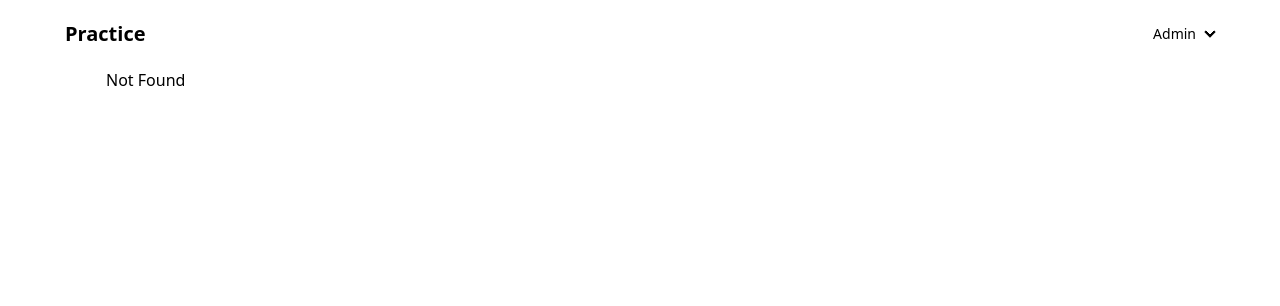
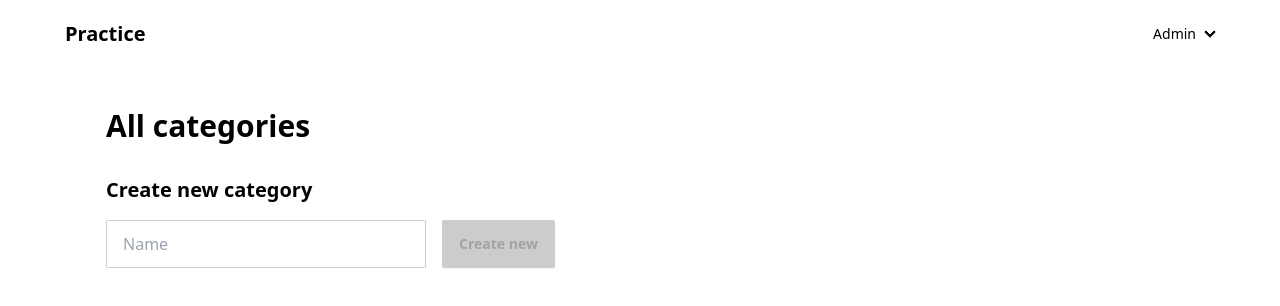
Before and after one commit to arentalb/supermarket-front, a React app: page /admin/category in a window 1280 px wide. Before the commit this address had no page. Shown: the top 306 px of the page. Built offline with nearby package versions, Linux system fonts and the light colour scheme; no server answers; sample sign-in values are in the browser's storage; the HTML template or start-up script is replaced by a standard one.

Commit message:
Implement the category page and all of it is functionalities

```diff
--- a/src/App.jsx
+++ b/src/App.jsx
@@ -7,6 +7,7 @@ import { ProfilePage } from "./pages/user/ProfilePage.jsx";
 import { ProtectedRoute } from "./components/ProtectedRoute.jsx";
 import { AdminRoute } from "./pages/admin/AdminRoute.jsx";
 import { UsersPage } from "./pages/admin/UsersPage.jsx";
+import { CategoryPage } from "./pages/admin/CategoryPage.jsx";
 
 function App() {
   return (
@@ -23,6 +24,7 @@ function App() {
 
           <Route path={"/admin"} element={<AdminRoute />}>
             <Route path="users" element={<UsersPage />} />
+            <Route path="category" element={<CategoryPage />} />
           </Route>
           <Route path="*" element={<p>Not Found</p>} />
         </Route>
--- /dev/null
+++ b/src/components/CategoryList.jsx
@@ -0,0 +1,157 @@
+import {
+  useCreateCategoryMutation,
+  useDeleteCategoryMutation,
+  useGetCategoriesQuery,
+  useUpdateCategoryMutation,
+} from "../redux/api/categoryApiAlice.js";
+import { useState } from "react";
+import { toast } from "react-toastify";
+
+export function CategoryList() {
+  const { data, isLoading: fetching } = useGetCategoriesQuery();
+  const [createCategory, { isLoading: creating }] = useCreateCategoryMutation();
+  const [updateCategory, { isLoading: updating }] = useUpdateCategoryMutation();
+  const [deleteCategory, { isLoading: deleting }] = useDeleteCategoryMutation();
+
+  const categories = data ? data.data : [];
+
+  const [categoryName, setCategoryName] = useState("");
+  const [selectedCategory, setSelectedCategory] = useState({
+    _id: null,
+    name: "",
+  });
+
+  async function createHandler() {
+    try {
+      await createCategory({ name: categoryName }).unwrap();
+      setCategoryName("");
+    } catch (error) {
+      toast.error(error?.data?.message || error.message);
+      setCategoryName("");
+    }
+  }
+
+  async function updateHandler() {
+    try {
+      await updateCategory({
+        id: selectedCategory._id,
+        name: selectedCategory.name,
+      }).unwrap();
+      setSelectedCategory({
+        _id: null,
+        name: "",
+      });
+    } catch (error) {
+      toast.error(error?.data?.message || error.message);
+      setSelectedCategory({
+        _id: null,
+        name: "",
+      });
+    }
+  }
+
+  async function deleteHandler(id) {
+    try {
+      await deleteCategory(id).unwrap();
+      setSelectedCategory({
+        _id: null,
+        name: "",
+      });
+    } catch (error) {
+      toast.error(error?.data?.message || error.message);
+      setSelectedCategory({
+        _id: null,
+        name: "",
+      });
+    }
+  }
+
+  function selectCategoryHandler(targetCategory) {
+    if (targetCategory.name === selectedCategory.name) {
+      setSelectedCategory({
+        _id: null,
+        name: "",
+      });
+    } else {
+      setSelectedCategory(targetCategory);
+    }
+  }
+
+  return (
+    <>
+      <div className={"flex flex-col gap-10"}>
+        <form>
+          <h2 className={"text-xl font-semibold mb-4"}>Create new category </h2>
+          <div className={"flex gap-4"}>
+            <input
+              type="text"
+              placeholder="Name"
+              className="input input-bordered w-full max-w-xs"
+              value={categoryName}
+              onChange={(e) => {
+                setCategoryName(e.target.value);
+              }}
+            />
+            <button
+              className={"btn btn-primary"}
+              type={"button"}
+              disabled={creating || categoryName === ""}
+              onClick={createHandler}
+            >
+              {creating ? "Creating" : "Create new"}
+            </button>
+          </div>
+        </form>
+        {fetching ? (
+          <div className={"w-full flex justify-center items-center"}>
+            <span className="loading loading-spinner loading-md"></span>
+          </div>
+        ) : (
+          <div className="flex gap-4 flex-wrap">
+            {categories.map((cat) => (
+              <button
+                onClick={() => selectCategoryHandler(cat)}
+                className={"btn btn-primary"}
+                key={cat.name}
+              >
+                {cat.name}
+              </button>
+            ))}
+          </div>
+        )}
+        {selectedCategory.name && (
+          <div className={"flex gap-4 "}>
+            <input
+              type="text"
+              placeholder="Name"
+              className="input input-bordered w-full max-w-xs"
+              value={selectedCategory.name}
+              onChange={(e) => {
+                setSelectedCategory({
+                  _id: selectedCategory._id,
+                  name: e.target.value,
+                });
+              }}
+            />
+            <button
+              className={"btn btn-success"}
+              type={"button"}
+              disabled={updating || selectedCategory.name === ""}
+              onClick={updateHandler}
+            >
+              {updating ? "Updating" : "Update"}
+            </button>
+            <button
+              className={"btn btn-error"}
+              type={"button"}
+              disabled={deleting || selectedCategory.name === ""}
+              onClick={() => deleteHandler(selectedCategory._id)}
+            >
+              {deleting ? "Deleting" : "Delete"}
+            </button>
+          </div>
+        )}
+      </div>
+    </>
+  );
+}
--- a/src/components/Navigation.jsx
+++ b/src/components/Navigation.jsx
@@ -95,7 +95,7 @@ export function Navigation() {
                           </Link>
                         </li>
                         <li>
-                          <Link to={"admin/categoryList"}>
+                          <Link to={"admin/category"}>
                             <FiBook />
                             Category
                           </Link>
--- /dev/null
+++ b/src/pages/admin/CategoryPage.jsx
@@ -0,0 +1,10 @@
+import { CategoryList } from "../../components/CategoryList.jsx";
+
+export function CategoryPage() {
+  return (
+    <div className={" py-10 "}>
+      <h1 className={"text-3xl font-bold mb-8"}>All categories</h1>
+      <CategoryList />
+    </div>
+  );
+}
--- /dev/null
+++ b/src/redux/api/categoryApiAlice.js
@@ -0,0 +1,44 @@
+import apiSlice from "../apiSlice.js";
+import { CATEGORY_URL } from "../constant.js";
+
+const categoryApiSlice = apiSlice.injectEndpoints({
+  endpoints: (builder) => ({
+    getCategories: builder.query({
+      query: () => ({
+        url: `${CATEGORY_URL}/`,
+        method: "GET",
+      }),
+      providesTags: ["Categories"],
+    }),
+    createCategory: builder.mutation({
+      query: (category) => ({
+        url: `${CATEGORY_URL}/`,
+        method: "POST",
+        body: category,
+      }),
+      invalidatesTags: ["Categories"],
+    }),
+    updateCategory: builder.mutation({
+      query: ({ id, name }) => ({
+        url: `${CATEGORY_URL}/${id}`,
+        method: "PUT",
+        body: { name: name },
+      }),
+      invalidatesTags: ["Categories"],
+    }),
+    deleteCategory: builder.mutation({
+      query: (id) => ({
+        url: `${CATEGORY_URL}/${id}`,
+        method: "DELETE",
+      }),
+      invalidatesTags: ["Categories"],
+    }),
+  }),
+});
+
+export const {
+  useGetCategoriesQuery,
+  useCreateCategoryMutation,
+  useUpdateCategoryMutation,
+  useDeleteCategoryMutation,
+} = categoryApiSlice;
--- a/src/redux/constant.js
+++ b/src/redux/constant.js
@@ -1,3 +1,4 @@
 //it is empty because we use proxy
 export const BASE_URL = "";
 export const USERS_URL = "/api/user";
+export const CATEGORY_URL = "/api/category";
```
